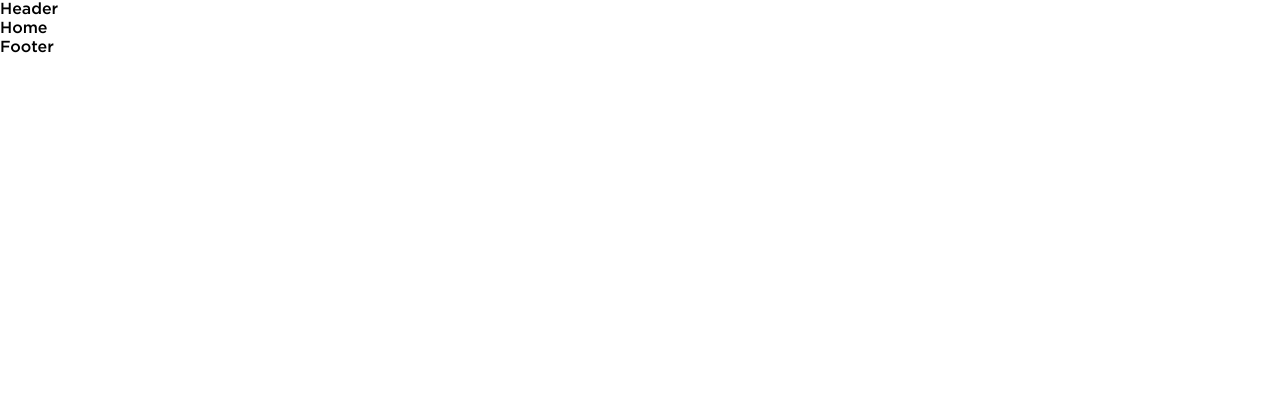
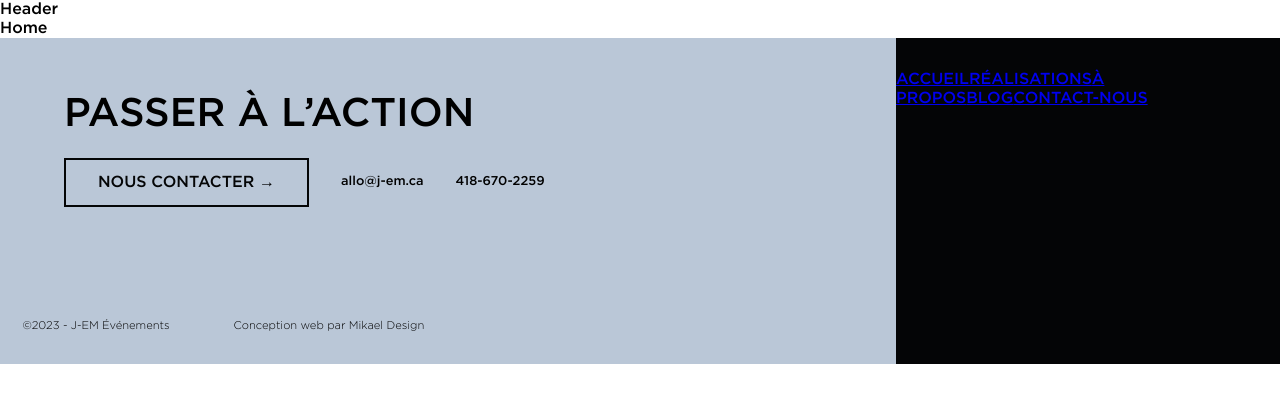
Before and after one commit to EarlPappi/j-em, a React (Create React App) app: page / in a window 1280 px wide. Shown: the top 402 px of the page. Built offline with nearby package versions, Linux system fonts and the light colour scheme.

Commit message:
--commits: footer started, var css

```diff
--- a/src/App.js
+++ b/src/App.js
@@ -1,4 +1,3 @@
-import logo from './logo.svg';
 import './App.css';
 import Header from './components/header/Header';
 import Footer from './components/footer/Footer';
--- a/src/components/footer/Footer.jsx
+++ b/src/components/footer/Footer.jsx
@@ -1,10 +1,55 @@
 import React from 'react'
+import { Link } from 'react-router-dom'
+import Wrapper from '../wrapper/Wrapper'
+import classes from './Footer.module.css'
 
 function Footer() {
   return (
-    <div>
-        Footer
+    <div className={classes.footerMainCon}>
+      {/* blueBg container */}
+      <div className={classes.blueBgCon}>
+        <Wrapper>
+
+          <Wrapper>
+            <Wrapper>
+
+              <div className={ classes.blueInnerDiv }>
+
+                <h2>PASSER À L’ACTION</h2>
+
+                <div>
+                  <Link to='/'>NOUS CONTACTER &#8594;</Link>
+
+                  <p>allo@j-em.ca</p>
+                  <p>418-670-2259</p>
+                </div>
+              </div>
+            </Wrapper>
+          </Wrapper>
+
+
+          <div className={ classes.footerTagline }>
+            <p>©2023 - J-EM Événements</p>
+            <p>Conception web par Mikael Design</p>
+          </div>
+
+        </Wrapper>
+
+      </div>
+
+      {/* blackBg container */}
+      <div className={classes.blackBgCon}>
+        <nav>
+          <Link to='/'>ACCUEIL</Link>
+          <Link to='/'>RÉALISATIONS</Link>
+          <Link to='/'>À PROPOS</Link>
+          <Link to='/'>BLOG</Link>
+          <Link to='/'>CONTACT-NOUS</Link>
+        </nav>
+      </div>
     </div>
+
+
   )
 }
 
--- /dev/null
+++ b/src/components/footer/Footer.module.css
@@ -0,0 +1,97 @@
+:root {
+    --footerBlue: #BAC7D7;
+    --black: #040506;
+    --hoverBg: #FFF8EB;
+}
+
+* {
+    padding: 0;
+    margin: 0;
+    box-sizing: border-box;
+}
+
+.footerMainCon {}
+
+@media (min-width: 767px) {
+    .footerMainCon {
+        display: flex;
+    }
+}
+
+.blueBgCon {
+    background: var(--footerBlue);
+    padding: 2em 0;
+}
+
+@media (min-width: 767px) {
+    .blueBgCon {
+        width: 70%;
+    }
+}
+
+
+.blackBgCon {
+    background-color: var(--black);
+    padding: 2em 0;
+}
+
+@media (min-width: 767px) {
+    .blackBgCon {
+        width: 30%;
+    }
+}
+
+
+@media (min-width: 767px) {
+    .blueInnerDiv h2 {
+        font-weight: 500;
+        font-size: 2.5em;
+        padding: 0.5em 0;
+    }
+}
+
+@media (min-width: 767px) {
+    .blueInnerDiv div {
+        display: flex;
+        align-items: center;
+        gap: 2em;
+    }
+}
+
+
+.blueInnerDiv a {
+    text-decoration: none;
+    border: 2px solid var(--black);
+    color: var(--black);
+    padding: 0.5em;
+
+}
+
+.blueInnerDiv a:hover{
+    background: var(--hoverBg);
+
+}
+
+@media (min-width: 767px) {
+    .blueInnerDiv a {
+        padding: 0.8em 2em;
+        font-size: 1em;
+    }
+
+    .blueInnerDiv p {
+        font-weight: 400;
+        font-size: 0.8em;
+    }
+}
+
+
+.footerTagline {
+    margin-top: 7em;
+    display: flex;
+    gap: 4em;
+}
+
+.footerTagline p {
+    font-weight: 300;
+    font-size: 0.7em;
+}
--- a/src/components/wrapper/Wrapper.module.css
+++ b/src/components/wrapper/Wrapper.module.css
@@ -1,10 +1,10 @@
 .wrapperCon{
-    width: 95%;
+    width: 98%;
     margin: 0 auto;
 }
 
 @media (min-width: 767px) {
     .wrapperCon{
-        width: 90%;
+        width: 95%;
     }
 }
--- a/src/index.css
+++ b/src/index.css
@@ -152,7 +152,10 @@
 }
 
 
-
+:root{
+  --footerBlue: #BAC7D7;
+  --black: #040506;
+}
 
 
 body {
```
